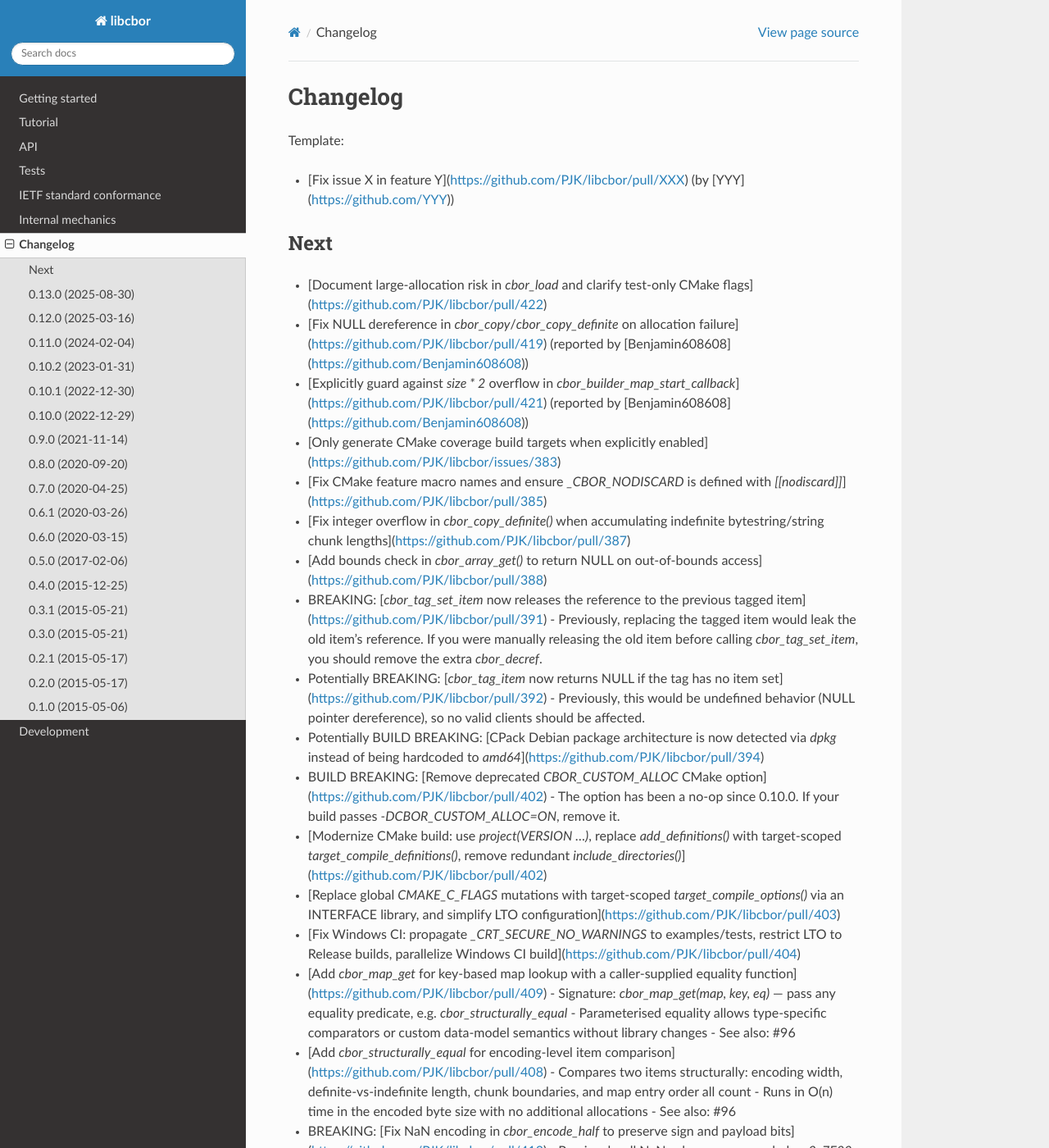
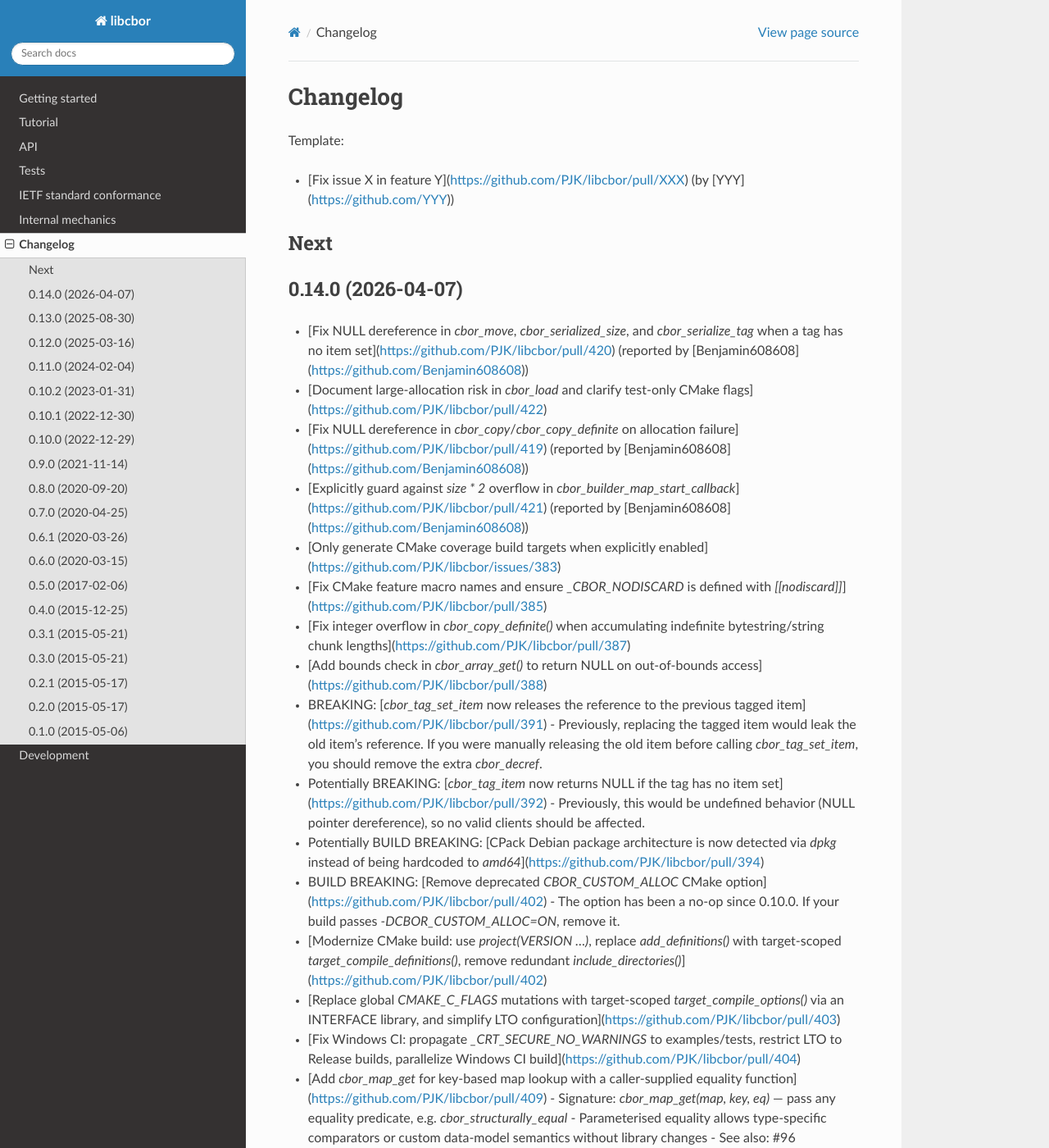
Before and after one commit to codacy-open-source-projects-scans/libcbor, a Sphinx documentation site: the page built from doc/source/changelog.rst, in a window 1280 px wide and 1400 px high. Shown: the whole window at 82% size. Built offline with Sphinx 7.4.7 and the Read the Docs theme 3.1.0, drawn with Linux system fonts in a browser that asks for light colours.

Commit message:
snapshot 2026-04-07T00:23:02.715202+00:00

```diff
--- a/CHANGELOG.md
+++ b/CHANGELOG.md
@@ -5,6 +5,10 @@ Template:
 Next
 ---------------------
 
+0.14.0 (2026-04-07)
+---------------------
+
+- [Fix NULL dereference in `cbor_move`, `cbor_serialized_size`, and `cbor_serialize_tag` when a tag has no item set](https://github.com/PJK/libcbor/pull/420) (reported by [Benjamin608608](https://github.com/Benjamin608608))
 - [Document large-allocation risk in `cbor_load` and clarify test-only CMake flags](https://github.com/PJK/libcbor/pull/422)
 - [Fix NULL dereference in `cbor_copy`/`cbor_copy_definite` on allocation failure](https://github.com/PJK/libcbor/pull/419) (reported by [Benjamin608608](https://github.com/Benjamin608608))
 - [Explicitly guard against `size * 2` overflow in `cbor_builder_map_start_callback`](https://github.com/PJK/libcbor/pull/421) (reported by [Benjamin608608](https://github.com/Benjamin608608))
--- a/CMakeLists.txt
+++ b/CMakeLists.txt
@@ -1,6 +1,6 @@
 cmake_minimum_required(VERSION 3.5)
 
-project(libcbor VERSION 0.13.0 LANGUAGES C CXX)
+project(libcbor VERSION 0.14.0 LANGUAGES C CXX)
 set(CMAKE_MODULE_PATH ${CMAKE_MODULE_PATH}
   "${CMAKE_CURRENT_SOURCE_DIR}/CMakeModules/")
 include(CTest)
--- /dev/null
+++ b/doc/source/_static/custom.css
@@ -0,0 +1,13 @@
+/* Force fixed-layout wrapping on the decoder comparison table.
+ * The RTD theme wraps all tables in .wy-table-responsive which enables
+ * horizontal scrolling and prevents word-wrap from taking effect. */
+table.fixed-table {
+    table-layout: fixed;
+    width: 100%;
+}
+table.fixed-table th,
+table.fixed-table td {
+    word-wrap: break-word;
+    overflow-wrap: break-word;
+    white-space: normal;
+}
--- a/doc/source/conf.py
+++ b/doc/source/conf.py
@@ -31,6 +31,7 @@ sys.path.append(os.path.abspath(os.path.dirname(__file__)))
 # ones.
 extensions = [
     'breathe',
+    'sphinx.ext.graphviz',
     'sphinx.ext.mathjax',
     'sphinx.ext.autodoc',
     'sphinx.ext.ifconfig',
@@ -77,8 +78,8 @@ copyright = '2014 - 2020, Pavel Kalvoda'
 # built documents.
 #
 # The short X.Y version.
-version = '0.13'
-release = '0.13.0'
+version = '0.14'
+release = '0.14.0'
 
 # The language for content autogenerated by Sphinx. Refer to documentation
 # for a list of supported languages.
@@ -157,7 +158,8 @@ html_theme = 'sphinx_rtd_theme'
 # Add any paths that contain custom static files (such as style sheets) here,
 # relative to this directory. They are copied after the builtin static files,
 # so a file named "default.css" will overwrite the builtin "default.css".
-html_static_path = []
+html_static_path = ['_static']
+html_css_files = ['custom.css']
 
 # Add any extra paths that contain custom files (such as robots.txt or
 # .htaccess) here, relative to this directory. These files are copied
```
Also changed, not shown: doc/source/api/decoding.rst (+90 -45 lines), .readthedocs.yaml, 7 other files.
